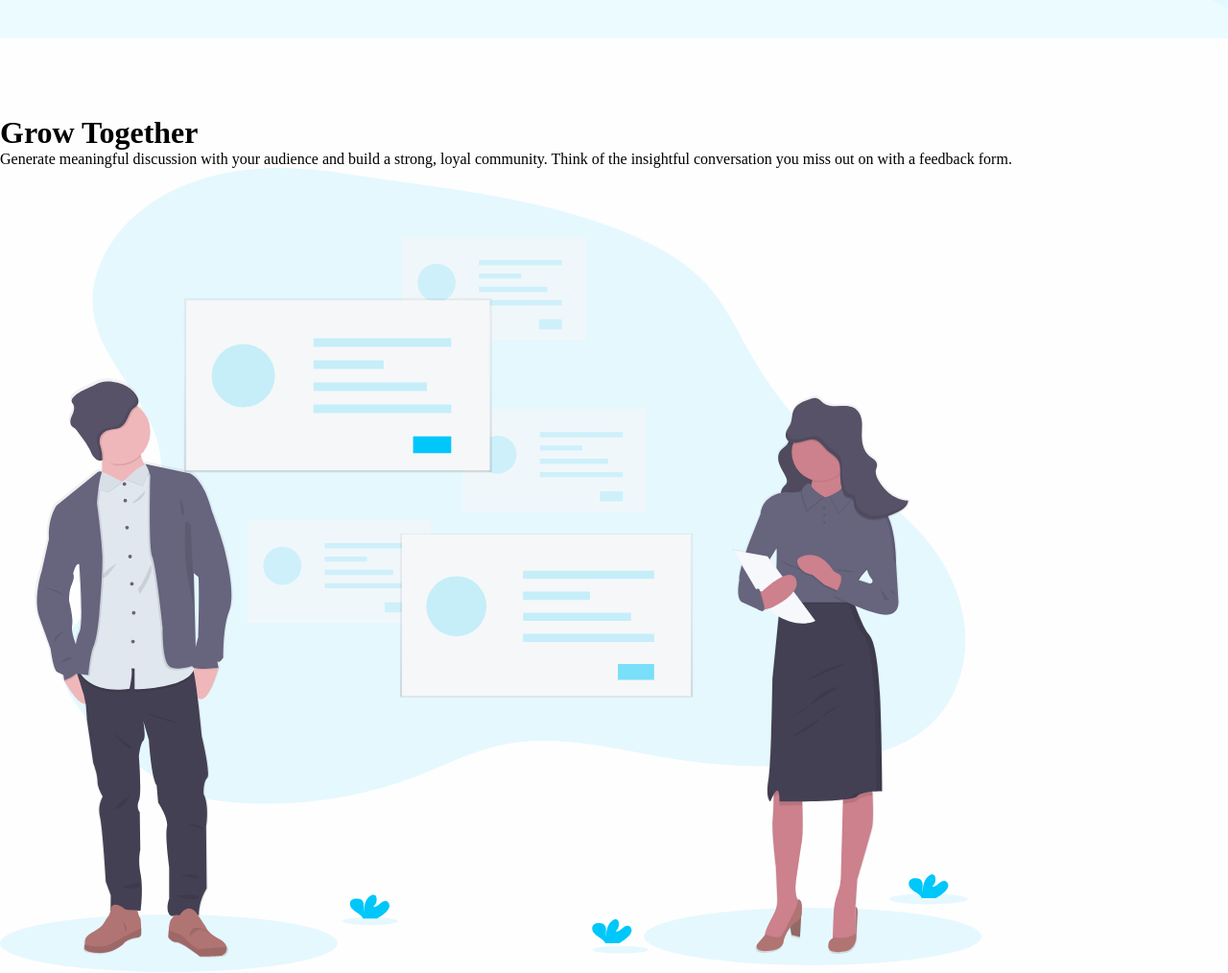
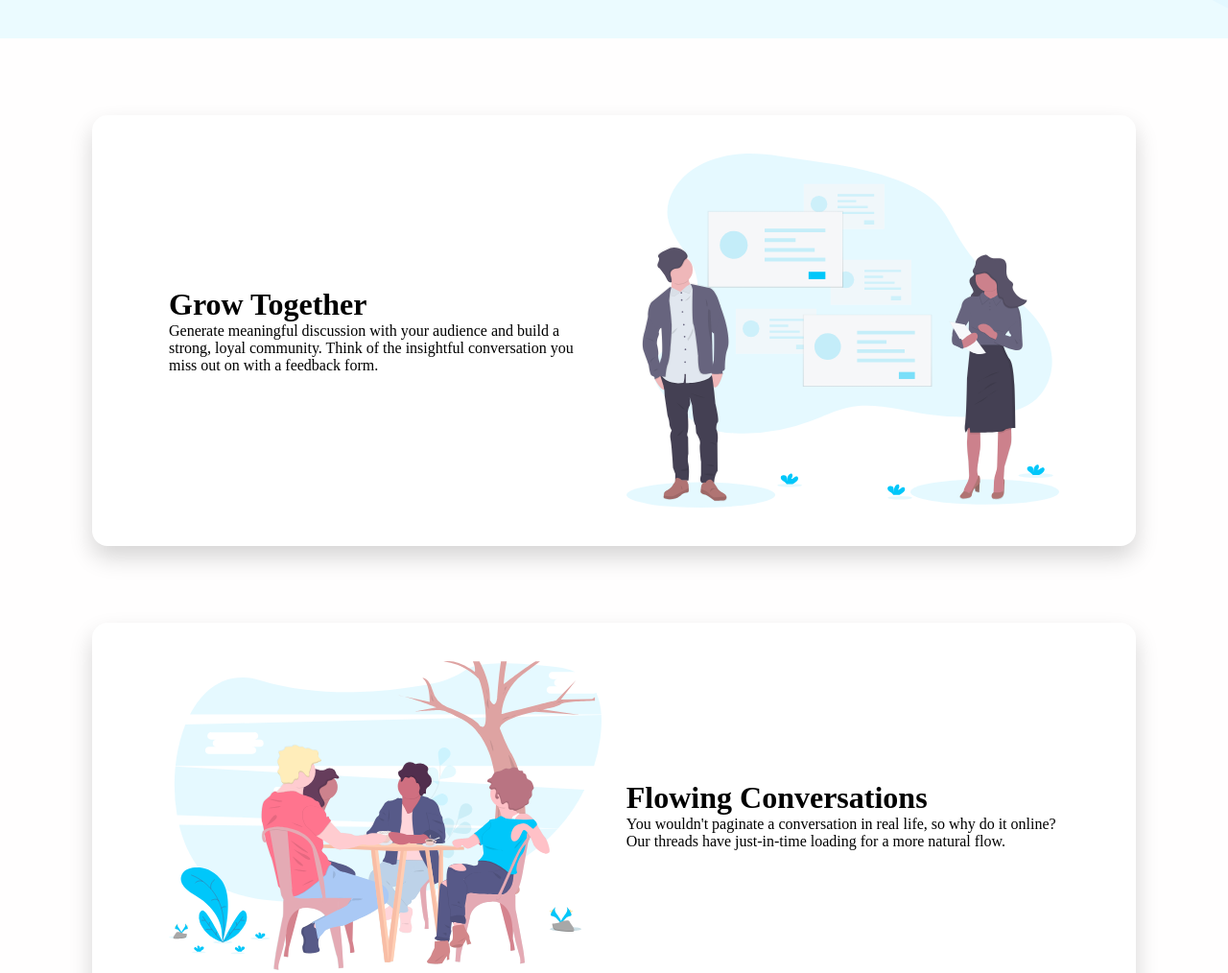
Before and after one commit to davidmicah123/Huddle-Project, a plain HTML site: page index.html in a window 1280 px wide. Shown: the part 760-1774 px from the top of the page at 96% size. Drawn offline with Linux system fonts and the light colour scheme.

Commit message:
Adding Custom Grid style

```diff
--- a/style.css
+++ b/style.css
@@ -83,3 +83,23 @@ body{
     width: 100%;
     height: 100%;
 }
+
+
+.grid__2__cols{
+    display: grid;
+    grid-template-columns: repeat(2, 1fr);
+    width: 85vw;
+    box-shadow: 0 12px 24px rgba(0, 0, 0, 0.164);
+    padding: 5vh 10vh;
+    margin: 2vh auto;
+    align-content: center;
+    align-items: center;
+    grid-gap: 2vw;
+    border-radius: 1rem;
+    margin-top: 10vh;
+    background-color: #fff;
+}
+.grid_col_img{
+    width: 100%;
+    height: 100%;
+}
```
